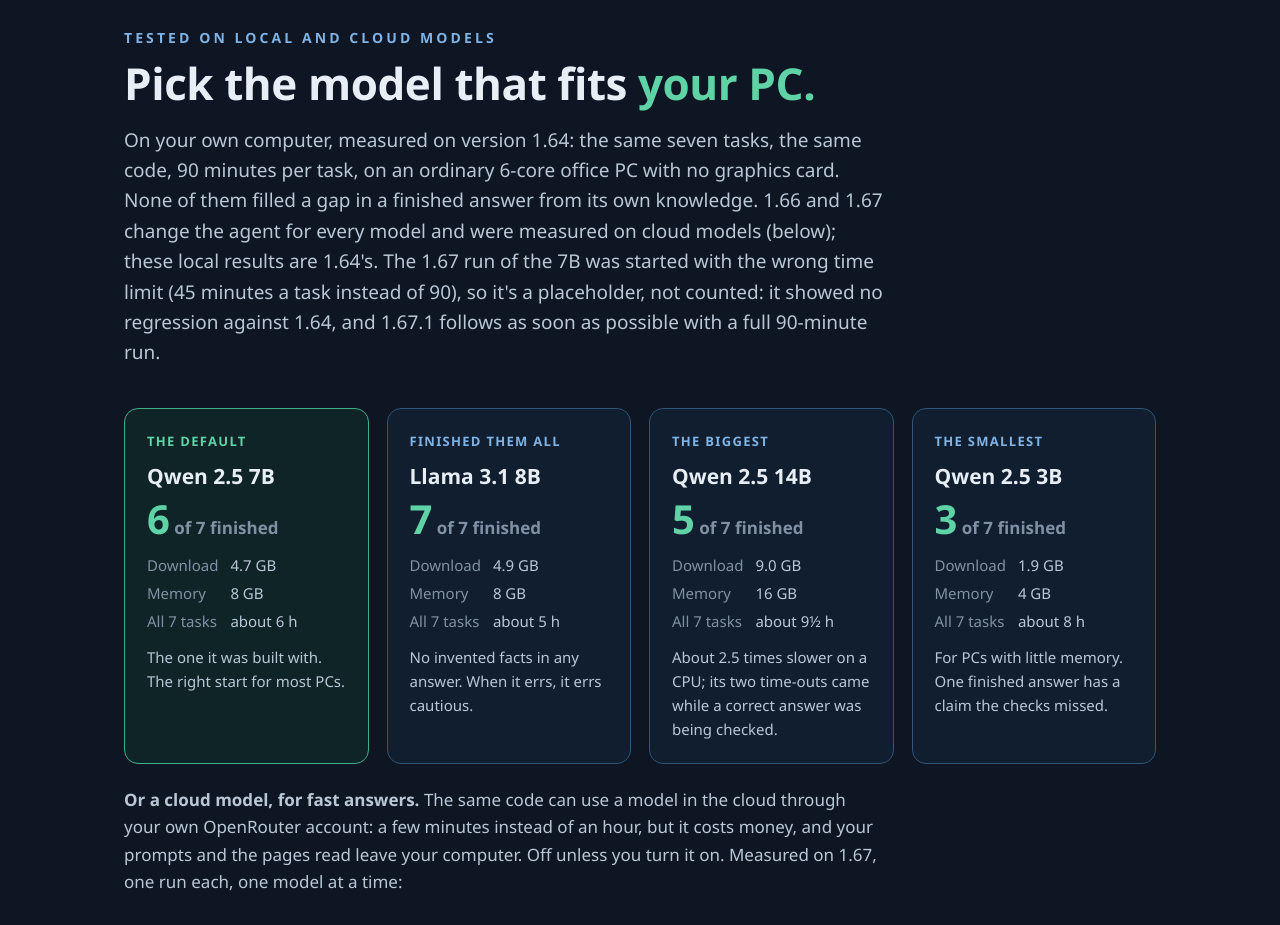
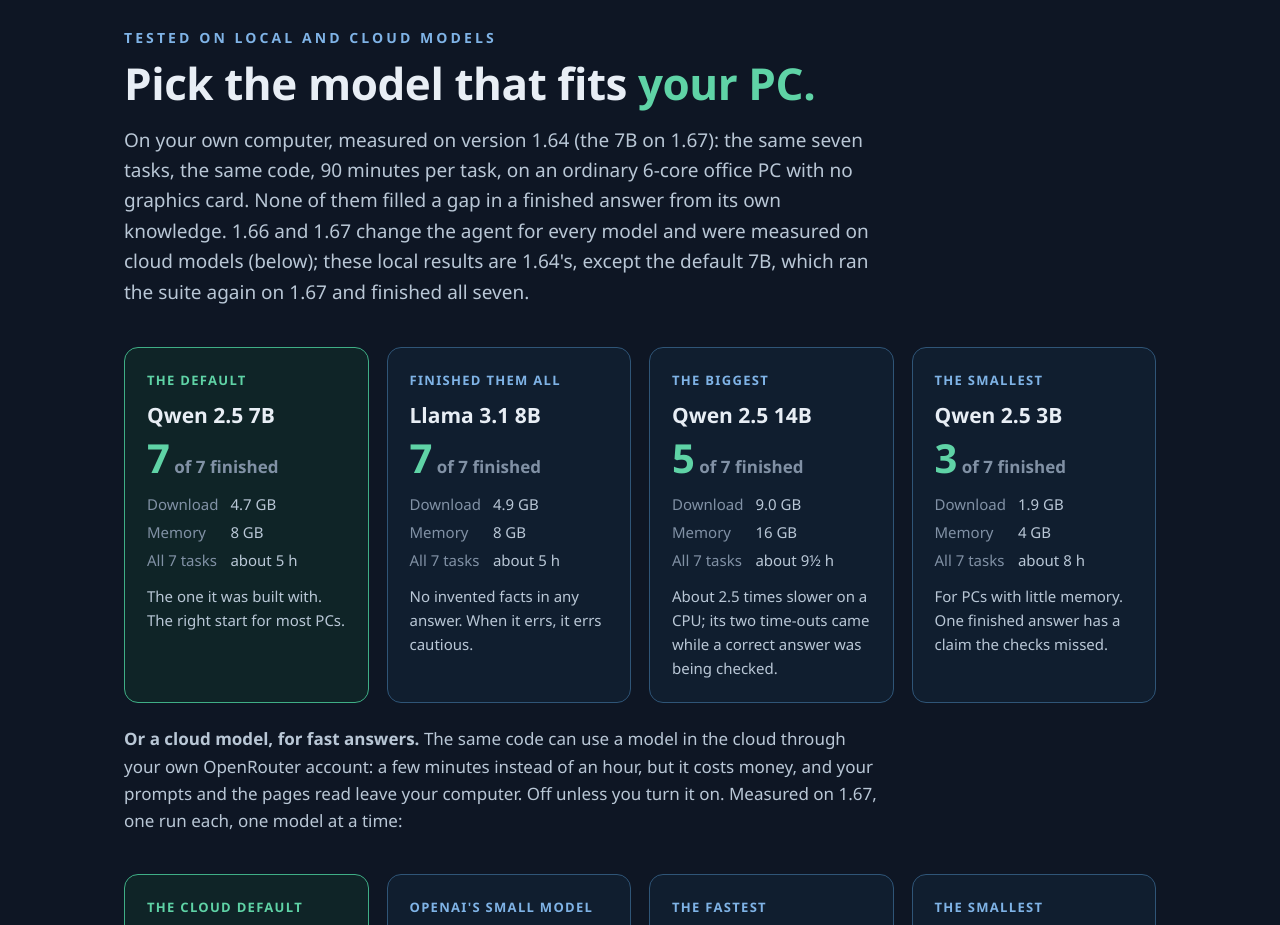
Before and after one commit to SnowFXXX/LocalAgentBrowser, a plain HTML site: page docs/index.html in a window 1280 px wide. Shown: the part 3000-3925 px from the top of the page. Drawn offline with Linux system fonts and the light colour scheme.

Commit message:
Docs: the 7B on 1.67 at 90 minutes per task, 7 of 7, replaces the placeholder
Co-Authored-By: Claude Opus 5.5 <noreply@anthropic.com>

```diff
--- a/docs/index.html
+++ b/docs/index.html
@@ -242,18 +242,16 @@
   <div class="wrap">
     <div class="kicker">Tested on local and cloud models</div>
     <h2>Pick the model that fits <em>your PC.</em></h2>
-    <p class="lead">On your own computer, measured on version 1.64: the same seven tasks, the same code, 90 minutes per
+    <p class="lead">On your own computer, measured on version 1.64 (the 7B on 1.67): the same seven tasks, the same code, 90 minutes per
       task, on an ordinary 6-core office PC with no graphics card. None of them filled a gap in a finished answer from
       its own knowledge. 1.66 and 1.67 change the agent for every model and were measured on cloud models (below); these
-      local results are 1.64's. The 1.67 run of the 7B was started with the wrong time limit (45 minutes a task instead
-      of 90), so it's a placeholder, not counted: it showed no regression against 1.64, and 1.67.1 follows as soon as
-      possible with a full 90-minute run.</p>
+      local results are 1.64's, except the default 7B, which ran the suite again on 1.67 and finished all seven.</p>
     <div class="models">
       <div class="model best">
         <div class="tag">The default</div>
         <h3>Qwen 2.5 7B</h3>
-        <div class="score">6<small> of 7 finished</small></div>
-        <dl><dt>Download</dt><dd>4.7 GB</dd><dt>Memory</dt><dd>8 GB</dd><dt>All 7 tasks</dt><dd>about 6 h</dd></dl>
+        <div class="score">7<small> of 7 finished</small></div>
+        <dl><dt>Download</dt><dd>4.7 GB</dd><dt>Memory</dt><dd>8 GB</dd><dt>All 7 tasks</dt><dd>about 5 h</dd></dl>
         <p>The one it was built with. The right start for most PCs.</p>
       </div>
       <div class="model">
```
Also changed, not shown: 3 other files.
